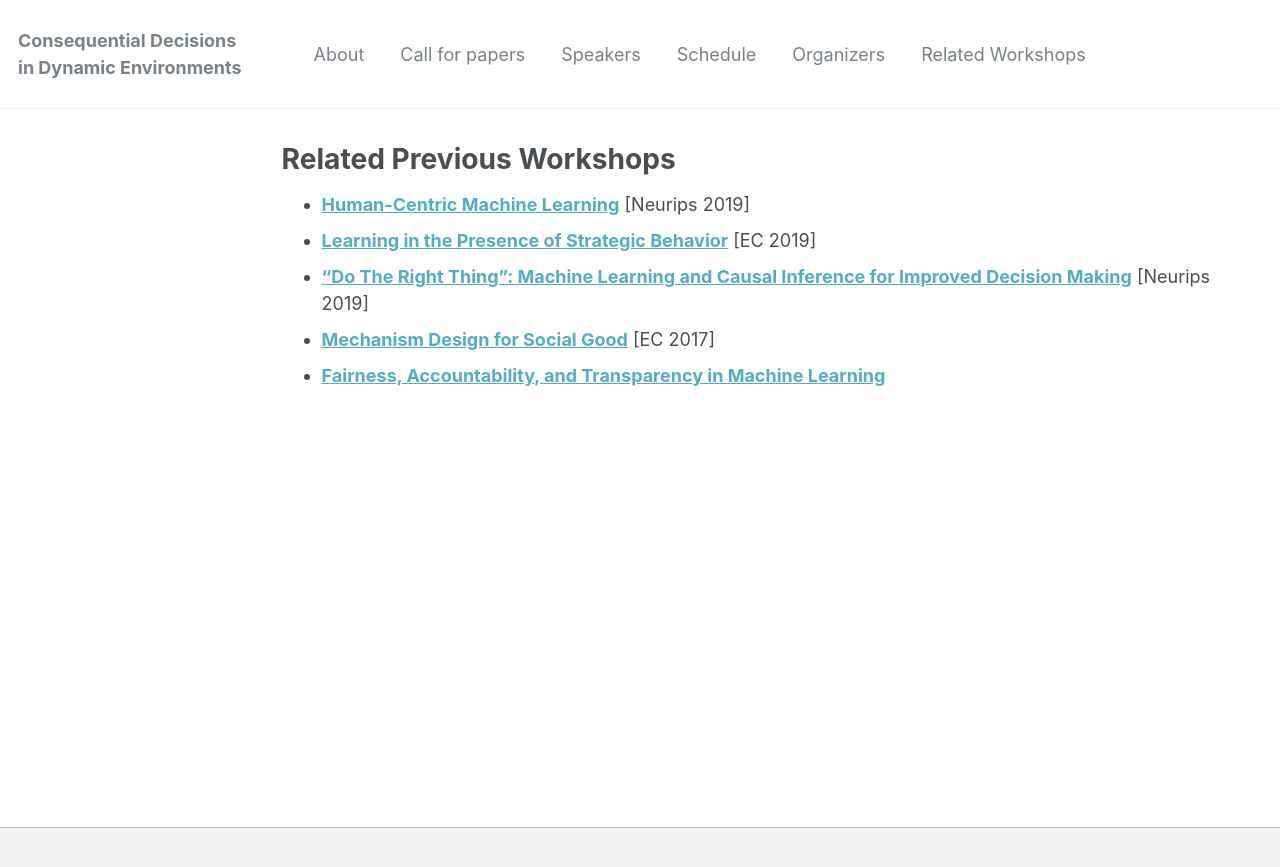
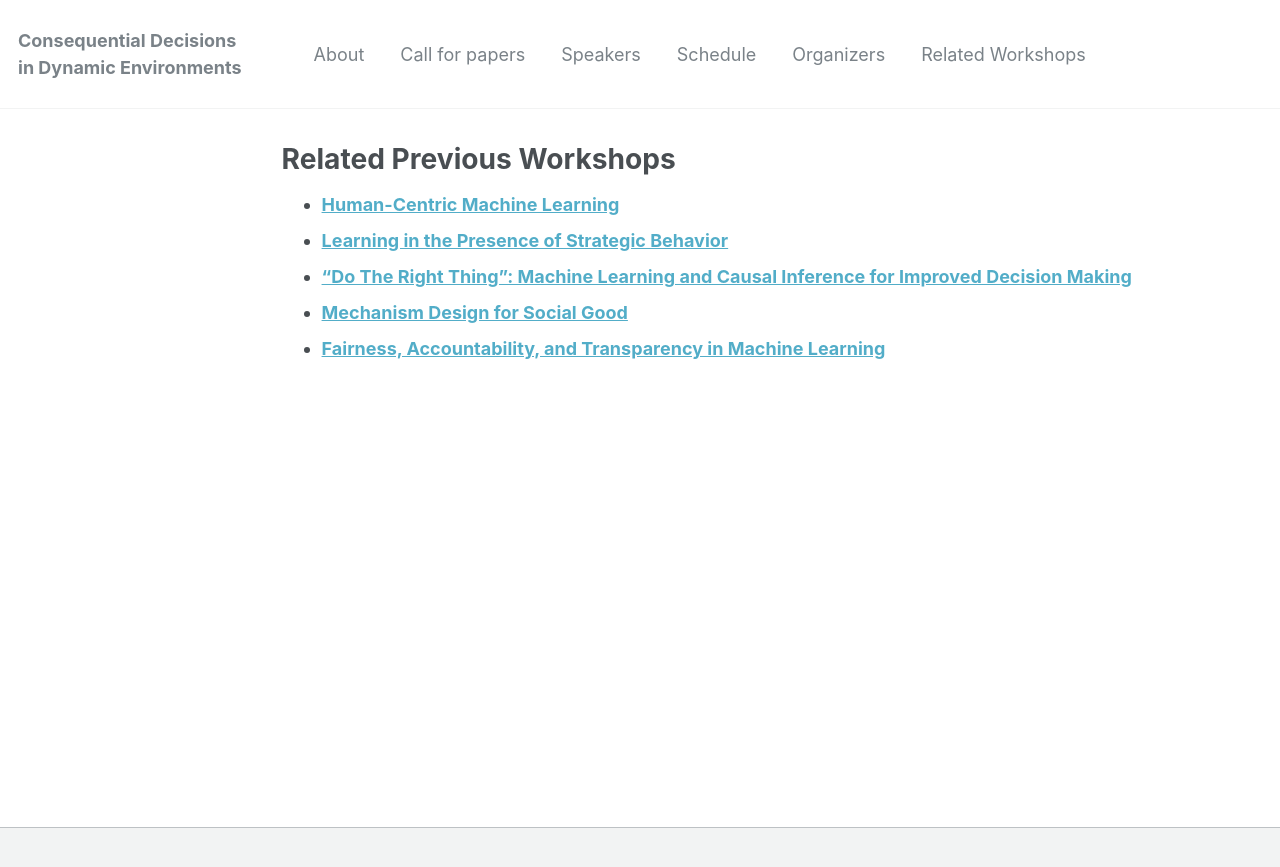
Before and after one commit to dynamicdecisions/dynamicdecisions, a Jekyll site: the page built from _pages/related.md, in a window 1280 px wide. Shown: the top 867 px of the page. Built offline with Jekyll 4.4.1, drawn with Linux system fonts in a browser that asks for light colours.

Commit message:
Clean up related workshop page

```diff
--- a/_pages/related.md
+++ b/_pages/related.md
@@ -5,8 +5,8 @@ permalink: /related/
 author_profile: true
 ---
 
-* **[Human-Centric Machine Learning](https://sites.google.com/view/hcml-2019)** [Neurips 2019]
-* **[Learning in the Presence of Strategic Behavior](https://sites.google.com/view/eclearning2019)** [EC 2019]
-* **["Do The Right Thing": Machine Learning and Causal Inference for Improved Decision Making](https://tripods.cis.cornell.edu/neurips19_causalml/)** [Neurips 2019]
-* **[Mechanism Design for Social Good](http://md4sg.com/)** [EC 2017]
+* **[Human-Centric Machine Learning](https://sites.google.com/view/hcml-2019)**
+* **[Learning in the Presence of Strategic Behavior](https://sites.google.com/view/eclearning2019)**
+* **["Do The Right Thing": Machine Learning and Causal Inference for Improved Decision Making](https://tripods.cis.cornell.edu/neurips19_causalml/)**
+* **[Mechanism Design for Social Good](http://md4sg.com/)**
 * **[Fairness, Accountability, and Transparency in Machine Learning](https://www.fatml.org/)**
```
